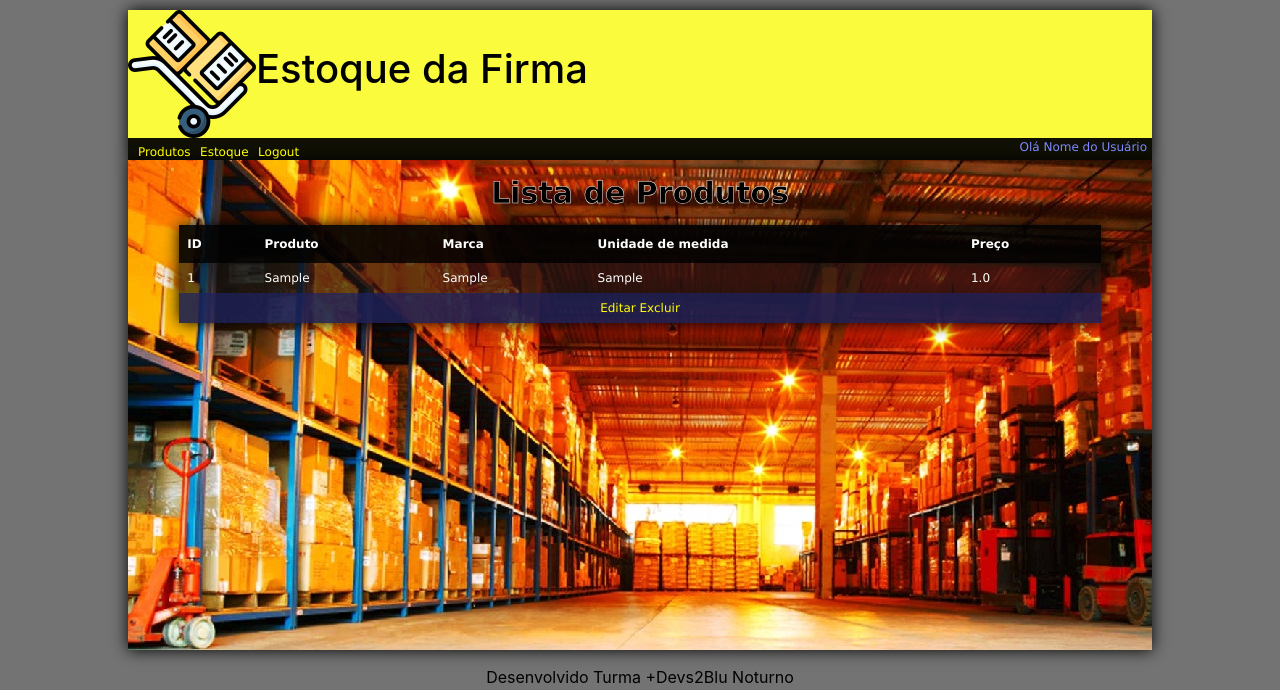
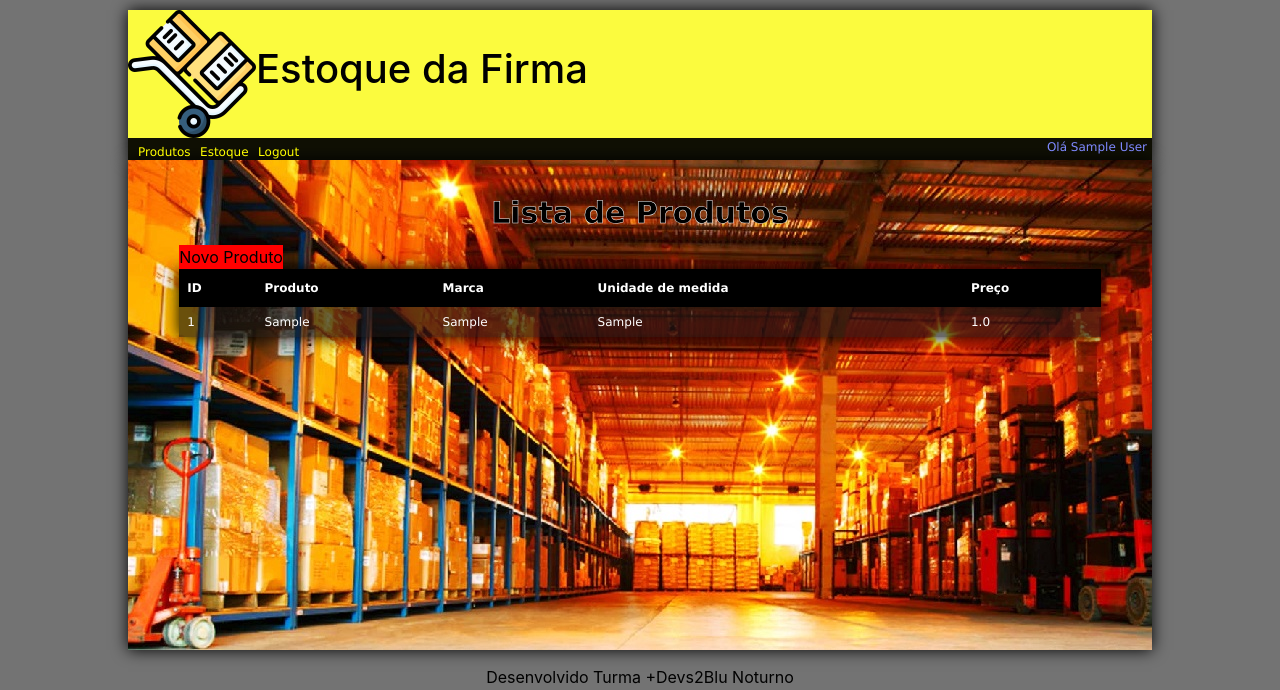
Before and after one commit to JoaoCasali/Controle-de-Estoque, a Flask app: page /ListarProduto in a window 1280 px wide. Shown: the top 690 px of the page. Run offline with Flask 2, Linux system fonts and the light colour scheme; the visitor is signed in with stand-in values (Sample User, id 1); tables that the repository leaves empty hold one stand-in row (values such as "Sample post"); parts of the project's set-up code (start-up, migrations or seed data) failed here and were passed over; some libraries are stand-ins or nearby versions.

Commit message:
css atualizado

```diff
--- a/static/css/style.css
+++ b/static/css/style.css
@@ -74,10 +74,27 @@ h1 {
     padding-top: 20px;
 }
 
+/* botao */
+.novo_item {
+    padding-left: 5%;
+}
+
+button {
+    border: 0px;
+    background-color: #ff0000;
+    transition-duration: 0.4s;
+    color: rgb(0, 0, 0);
+}
+
+.button:hover {
+    background-color: yellow;
+    /* Green */
+    color: rgb(0, 0, 0);
+}
 
 /* titulo do corpo */
-.titulo{
-    margin-top: -10px;
+.titulo {
+    margin-top: 10px;
     margin-bottom: 10px;
     color: #000000;
     font-family: Verdana, Geneva, Tahoma, sans-serif;
--- a/static/css/table.css
+++ b/static/css/table.css
@@ -10,25 +10,27 @@
     width: 90%;
 }
 
+
 #customers td,
 #customers th {
     padding: 8px;
 }
+
 
 #customers tr:nth-child(even) {
     text-align: center;
     background-color: #1c2261b6;
 }
 
-#customers tr:hover {
-    background-color: #000000;
+#customers .botoes_acao:hover {
+    background-color: #00000097;
 }
 
 #customers th {
     padding-top: 12px;
     padding-bottom: 12px;
     text-align: left;
-    background-color: #000000ce;
+    background-color: #000000;
     color: white;
 }
 
--- a/templates/produto/editar.html
+++ b/templates/produto/editar.html
@@ -1,5 +1,7 @@
 {% extends "template.html"%}
 {% block conteudo %}
+
+
      <form action="{{ url_for('atualizar') }}" method="post">
 
         <fieldset>
--- a/templates/produto/listar.html
+++ b/templates/produto/listar.html
@@ -5,12 +5,15 @@
 {% extends "template.html" %}
 {% block conteudo %}
 
-
 <div class="titulo">Lista de Produtos</div>
 
-<table class="fixed_headers" id="customers">
+<div class="novo_item">
+    <button type="button" class="button" name=""> Novo Produto </button>
+</div>
+
+<table id="customers">
     <thead>
-        <tr>
+        <tr class="fixed_headers">
             <th scope="col">ID</th>
             <th scope="col">Produto</th>
             <th scope="col">Marca</th>
@@ -27,10 +30,11 @@
             <td>{{ produto.UNI_MED }}</td>
             <td>{{ produto.PRC_BRT }}</td>
         </tr>
-        <td colspan="5" id="botoes_{{ produto.ID }}">
+        <td colspan="5" class="esconder" id="botoes_{{ produto.ID }}">
             <div>
-                <a class="sub_menu" href="#">Editar</a>
-                <a class="sub_menu" href="#">Excluir</a>
+                <!-- TODO: criar essas rotas -->
+                <a class="sub_menu" href="url_for('EditarProduto')">Editar</a>
+                <a class="sub_menu" href="url_for('ExcluiProduto')">Excluir</a>
             </div>
         </td>
         {% endfor %}
--- a/templates/template.html
+++ b/templates/template.html
@@ -37,12 +37,13 @@
         <div class="cabecalho">
             <img src="../static/img/logo.png">
             <h1>Estoque da Firma</h1>
-        </div><div class="usuario_logado">Olá Nome do Usuário</div>
+        </div>
+        <div class="usuario_logado">Olá {{session['usuario_logado'].title()}}</div>
 
         <div class="menu">
-            <a class="a_menu" href="#">Produtos</a>
-            <a class="a_menu" href="#">Estoque</a>
-            <a class="a_menu" href="#">Logout</a>
+            <a class="a_menu" href="url_for('ListarProduto')">Produtos</a>
+            <a class="a_menu" href="url_for('ListarEstoque')">Estoque</a> <!-- TODO: confirmar nome da rota -->
+            <a class="a_menu" href="url_for('Logout')">Logout</a>
         </div>
 
     </header>
@@ -51,8 +52,6 @@
 
         <div class="conteudo">
             {%block conteudo %}{%endblock%}
-
-
         </div>
     </div>
 </body>
```
